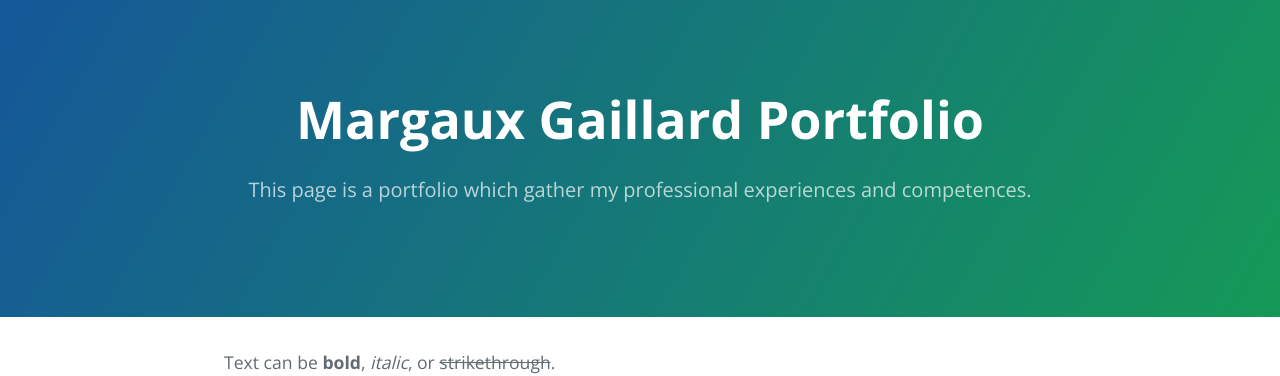
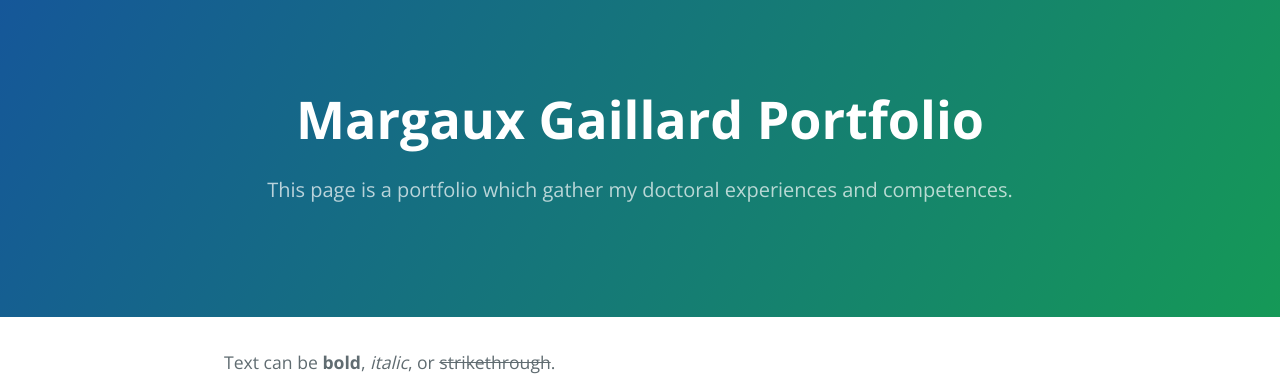
Before and after one commit to Margal10/Margal10.github.io, a Jekyll site: the page built from index.md, in a window 1280 px wide and 900 px high. Shown: the top 376 px of the window. Built offline with Jekyll 4.4.1, drawn with Linux system fonts in a browser that asks for light colours.

Commit message:
Update _config.yml

```diff
--- a/_config.yml
+++ b/_config.yml
@@ -1,5 +1,5 @@
 title: Margaux Gaillard Portfolio
-description: This page is a portfolio which gather my professional experiences and competences.
+description: This page is a portfolio which gather my doctoral experiences and competences.
 show_downloads: false
 google_analytics:
 theme: jekyll-theme-cayman
```
